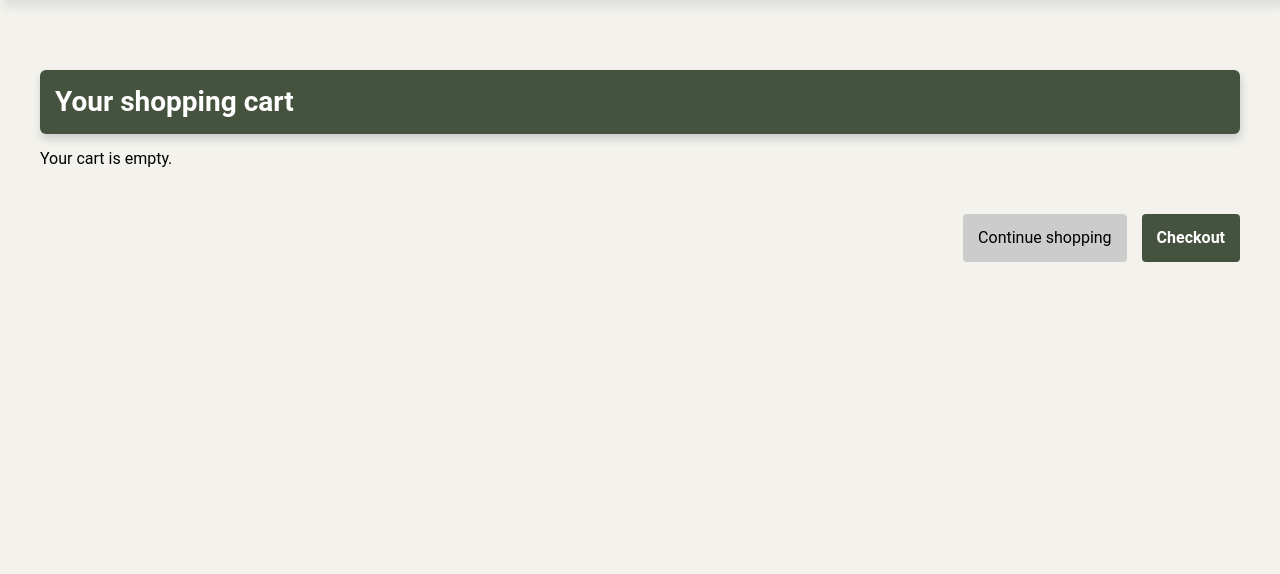
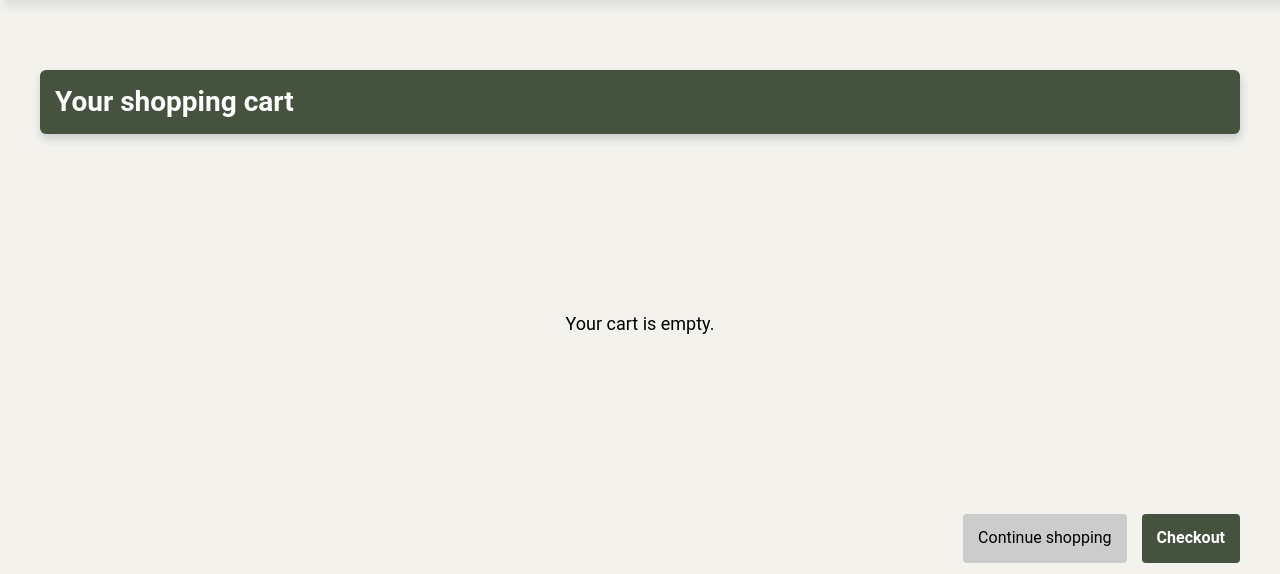
Before and after one commit to Glazapolzet/re-course, a Django app: page /en/cart/ in a window 1280 px wide. Shown: the part 50-624 px from the top of the page. Run offline with Django 4.2, Linux system fonts and the light colour scheme; parts of the project's set-up code (start-up, migrations or seed data) failed here and were passed over.

Commit message:
ready to edit

```diff
--- a/myshop/cart/templates/cart/detail.html
+++ b/myshop/cart/templates/cart/detail.html
@@ -88,7 +88,9 @@
         {% csrf_token %}
       </form>
     {% else %}
-      <p>{% translate "Your cart is empty." %}</p>
+      <div class="cart__empty">
+        <p class="cart__text">{% translate "Your cart is empty." %}</p>
+      </div>
     {% endif %}
     <div class="cart__links">
       <a href="{% url 'product_list' %}" class="link cart__link cart__link_type_submit">
--- a/myshop/shop/static/css/cart/detail.css
+++ b/myshop/shop/static/css/cart/detail.css
@@ -131,6 +131,19 @@
     box-shadow: 1px 5px 8px 0 rgba(34, 60, 80, 0.2);
 }
 
+.cart__empty {
+    display: flex;
+    width: 100%;
+    margin: 180px 0 150px;
+    align-items: center;
+    justify-content: center;
+}
+
+.cart__text {
+    margin: 0;
+    font-size: 18px;
+}
+
 .cart__links {
     font-family: inherit;
     display: flex;
--- a/myshop/shop/static/css/shop/product/detail.css
+++ b/myshop/shop/static/css/shop/product/detail.css
@@ -2,7 +2,6 @@
     box-sizing: border-box;
     display: flex;
     column-gap: 70px;
-    justify-content: stretch;
     padding: 40px;
     border-radius: 10px;
     background-color: var(--color-white);
@@ -10,13 +9,15 @@
     -moz-box-shadow: 0 1px 10px 2px rgba(34, 60, 80, 0.2);
     box-shadow: 0 1px 10px 2px rgba(34, 60, 80, 0.2);
     width: 70%;
+    max-width: 1450px;
     height: auto;
 }
 
 .product__image {
-    max-width: 40%;
-    min-width: 40%;
-    object-fit: cover;
+    max-width: 45%;
+    width: fit-content;
+    height: fit-content;
+    object-fit: contain;
     border-radius: 6px;
 }
 
```
Also changed, not shown: 1 other file.
